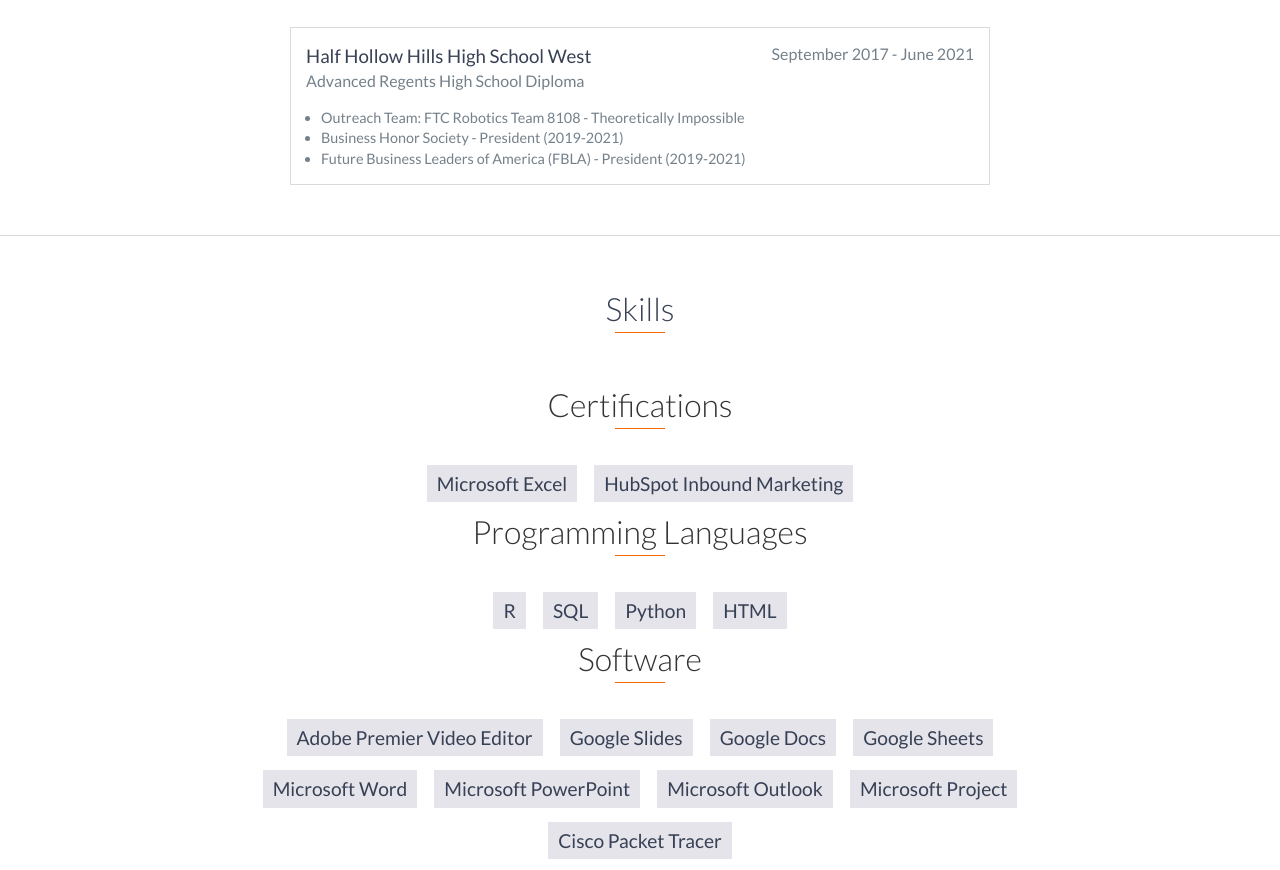
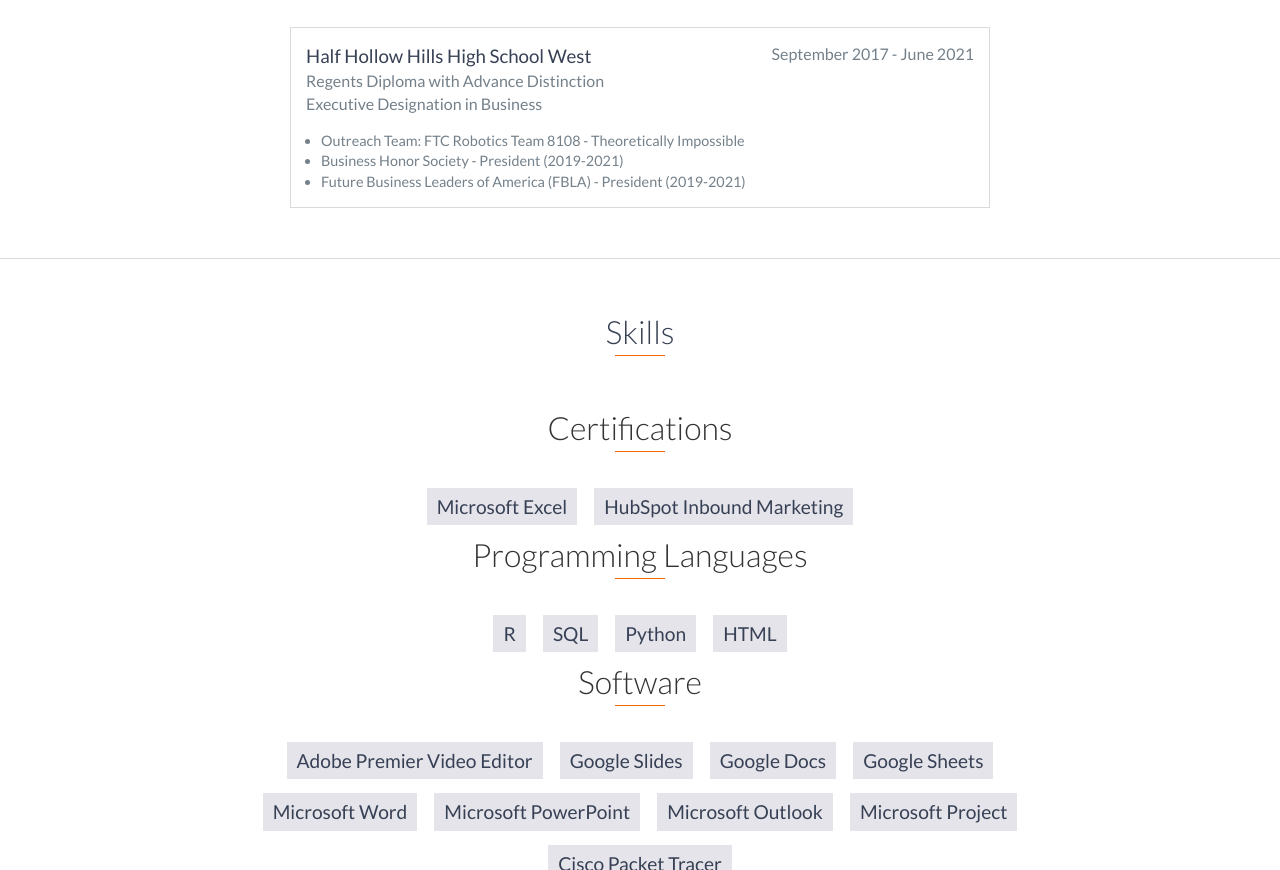
Before and after one commit to NinjaGuy1661/ninjaguy1661.github.io, a website: page index.html in a window 1280 px wide. Shown: the part 5080-5950 px from the top of the page. Drawn offline with nearby package versions, Linux system fonts and the light colour scheme.

Commit message:
Update index.html

```diff
--- a/index.html
+++ b/index.html
@@ -295,7 +295,9 @@
         <div class="education-block">
             <h3>Half Hollow Hills High School West</h3>
             <span class="education-date">September 2017 - June 2021</span>
-            <h4>Advanced Regents High School Diploma</h4>
+            <h4>Regents Diploma with Advance Distinction <br>
+                Executive Designation in Business
+            </h4>
             <ul>
                 <li>
                     Outreach Team: FTC Robotics Team 8108 - Theoretically Impossible
```
